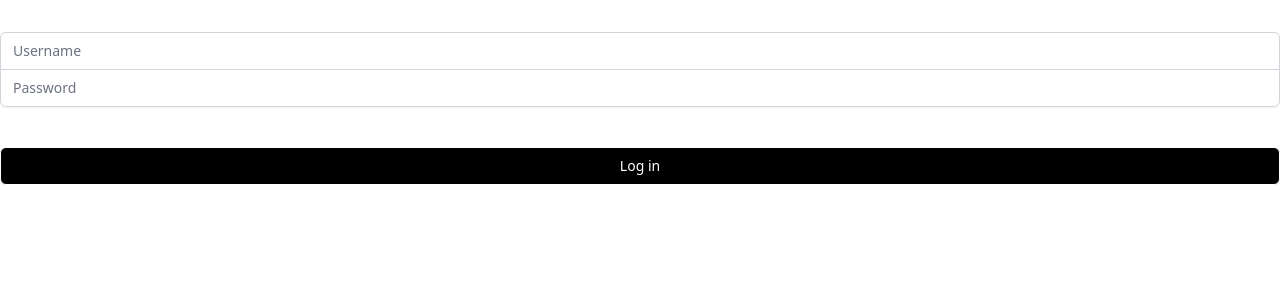
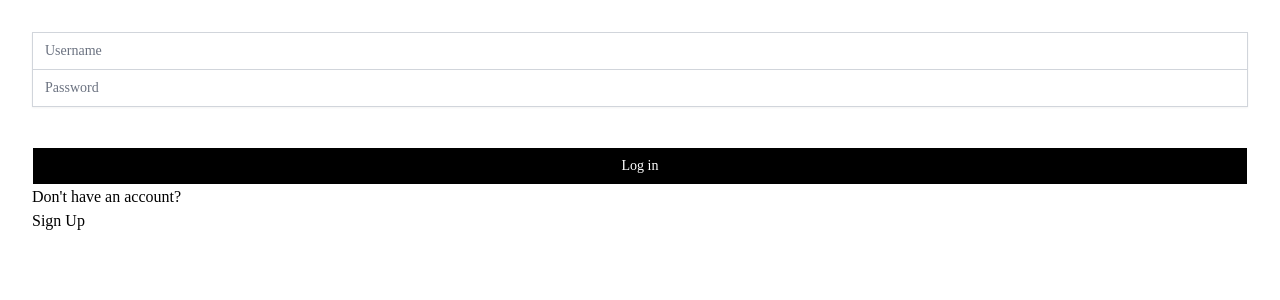
Before and after one commit to johnjohnpenafiel/fs-se-p4-map-collections-client, a React (Vite) app: page /home in a window 1280 px wide. Shown: the top 300 px of the page. Built offline with nearby package versions, Linux system fonts and the light colour scheme.

Commit message:
create login component

```diff
--- a/src/components/Login.jsx
+++ b/src/components/Login.jsx
@@ -4,6 +4,7 @@ function Login({ setLoggedIn, loggedIn, user, setUser }) {
   const [username, setUsername] = useState("");
   const [password, setPassword] = useState("");
   const [errors, setErrors] = useState({});
+  const [signUp, setSignUp] = useState(false);
 
   function validateForm(data) {
     const errors = { name: "", pass: "" };
@@ -34,7 +35,7 @@ function Login({ setLoggedIn, loggedIn, user, setUser }) {
     });
 
     if (validationErrors.name === "" && validationErrors.pass === "") {
-      fetch("/login", {
+      fetch("http://localhost:4000/login", {
         method: "POST",
         headers: {
           "Content-Type": "application/json",
@@ -45,11 +46,19 @@ function Login({ setLoggedIn, loggedIn, user, setUser }) {
           password: password,
         }),
       });
+      console.log("Sign-in Successful");
     }
   }
 
+  function handleSignUpButton(event) {
+    event.preventDefault();
+    setSignUp(!signUp);
+  }
+
+  if (signUp === true) {
     return (
-    <form className="mt-8 space-y-6" onSubmit={handleSubmit}>
+      <>
+        <form className="mt-8 mx-8 space-y-6" onSubmit={handleSubmit}>
           <input defaultValue="true" name="remember" type="hidden" />
           <div className="-space-y-px rounded-md shadow-sm">
             <div>
@@ -94,11 +103,78 @@ function Login({ setLoggedIn, loggedIn, user, setUser }) {
               className="group relative flex w-full justify-center rounded-md border border-white bg-black py-2 px-4 text-sm font-medium text-white hover:bg-gray focus:outline-none focus:ring-2 focus:ring-3 focus:ring-offset-2"
               type="submit"
             >
-          <span className="absolute inset-y-0 left-0 flex items-center pl-3"></span>
+              Sign Up
+            </button>
+          </div>
+        </form>
+        <div className="mx-8">
+          <p>Already have an account?</p>
+          <button type="submit" onClick={handleSignUpButton}>
+            Log In
+          </button>
+        </div>
+      </>
+    );
+  }
+
+  return (
+    <>
+      <form className="mt-8 mx-8 space-y-6" onSubmit={handleSubmit}>
+        <input defaultValue="true" name="remember" type="hidden" />
+        <div className="-space-y-px rounded-md shadow-sm">
+          <div>
+            <label className="sr-only" htmlFor="username">
+              Username
+            </label>
+            <input
+              autoComplete="username"
+              className="relative block w-full appearance-none rounded-t-md border border-gray-300 px-3 py-2 text-gray-900 placeholder-gray-500 focus:z-10 focus:border-indigo-500 focus:outline-none focus:ring-indigo-500 sm:text-sm"
+              id="username"
+              name="username"
+              value={username}
+              onChange={(e) => setUsername(e.target.value)}
+              placeholder="Username"
+              required
+              type="text"
+            />
+          </div>
+          <div>
+            <label className="sr-only" htmlFor="password">
+              Password
+            </label>
+            <input
+              autoComplete="current-password"
+              className="relative block w-full appearance-none rounded-b-md border border-gray-300 px-3 py-2 text-gray-900 placeholder-gray-500 focus:z-10 focus:border-indigo-500 focus:outline-none focus:ring-indigo-500 sm:text-sm"
+              id="password"
+              name="password"
+              value={password}
+              onChange={(e) => setPassword(e.target.value)}
+              placeholder="Password"
+              required
+              type="password"
+            />
+          </div>
+        </div>
+        <div className="text-red-600">
+          <p>{errors.name && <p>{errors.name}</p>}</p>
+          <p>{errors.pass && <p>{errors.pass}</p>}</p>
+        </div>
+        <div className="pt-4">
+          <button
+            className="group relative flex w-full justify-center rounded-md border border-white bg-black py-2 px-4 text-sm font-medium text-white hover:bg-gray focus:outline-none focus:ring-2 focus:ring-3 focus:ring-offset-2"
+            type="submit"
+          >
             Log in
           </button>
         </div>
       </form>
+      <div className="mx-8">
+        <p>Don't have an account?</p>
+        <button type="submit" onClick={handleSignUpButton}>
+          Sign Up
+        </button>
+      </div>
+    </>
   );
 }
 
--- a/tailwind.config.js
+++ b/tailwind.config.js
@@ -6,3 +6,84 @@ module.exports = {
   },
   plugins: [],
 };
+const { fontFamily } = require("tailwindcss/defaultTheme");
+
+/** @type {import('tailwindcss').Config} */
+module.exports = {
+  darkMode: ["class"],
+  content: [
+    "app/**/*.{ts,tsx}",
+    "components/**/*.{ts,tsx}",
+    "./src/**/*.{js,jsx,tsx,html}",
+    "./index.html",
+  ],
+  theme: {
+    container: {
+      center: true,
+      padding: "2rem",
+      screens: {
+        "2xl": "1400px",
+      },
+    },
+    extend: {
+      colors: {
+        border: "hsl(var(--border))",
+        input: "hsl(var(--input))",
+        ring: "hsl(var(--ring))",
+        background: "hsl(var(--background))",
+        foreground: "hsl(var(--foreground))",
+        primary: {
+          DEFAULT: "hsl(var(--primary))",
+          foreground: "hsl(var(--primary-foreground))",
+        },
+        secondary: {
+          DEFAULT: "hsl(var(--secondary))",
+          foreground: "hsl(var(--secondary-foreground))",
+        },
+        destructive: {
+          DEFAULT: "hsl(var(--destructive))",
+          foreground: "hsl(var(--destructive-foreground))",
+        },
+        muted: {
+          DEFAULT: "hsl(var(--muted))",
+          foreground: "hsl(var(--muted-foreground))",
+        },
+        accent: {
+          DEFAULT: "hsl(var(--accent))",
+          foreground: "hsl(var(--accent-foreground))",
+        },
+        popover: {
+          DEFAULT: "hsl(var(--popover))",
+          foreground: "hsl(var(--popover-foreground))",
+        },
+        card: {
+          DEFAULT: "hsl(var(--card))",
+          foreground: "hsl(var(--card-foreground))",
+        },
+      },
+      borderRadius: {
+        lg: `var(--radius)`,
+        md: `calc(var(--radius) - 2px)`,
+        sm: "calc(var(--radius) - 4px)",
+      },
+      fontFamily: {
+        sans: ["var(--font-sans)", ...fontFamily.sans],
+      },
+      keyframes: {
+        "accordion-down": {
+          from: { height: "0" },
+          to: { height: "var(--radix-accordion-content-height)" },
+        },
+        "accordion-up": {
+          from: { height: "var(--radix-accordion-content-height)" },
+          to: { height: "0" },
+        },
+      },
+      animation: {
+        "accordion-down": "accordion-down 0.2s ease-out",
+        "accordion-up": "accordion-up 0.2s ease-out",
+      },
+    },
+  },
+  plugins: [require("tailwindcss-animate")],
+};
```
Also changed, not shown: package.json (+6 -1 lines), 5 other files (tests, documents, lock files or other folders). Lines whose indentation alone changed are shown as unchanged.
